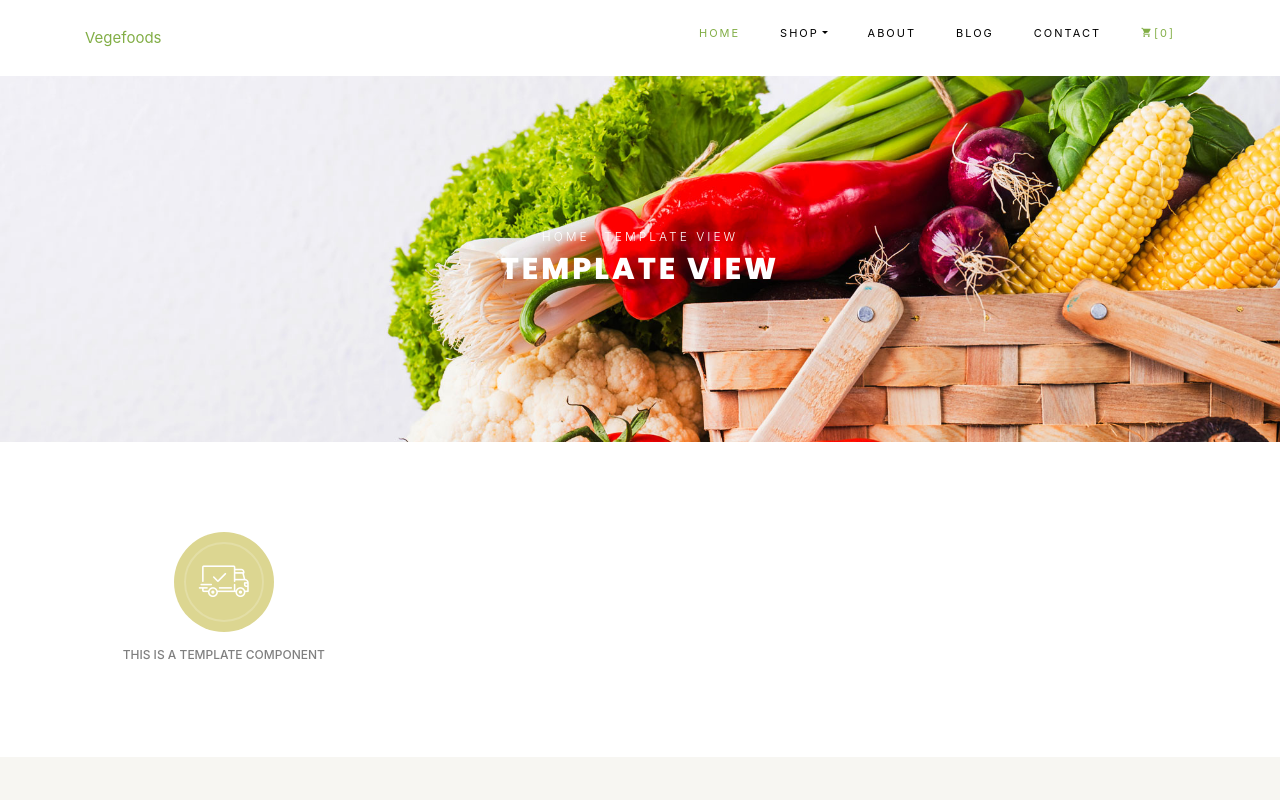
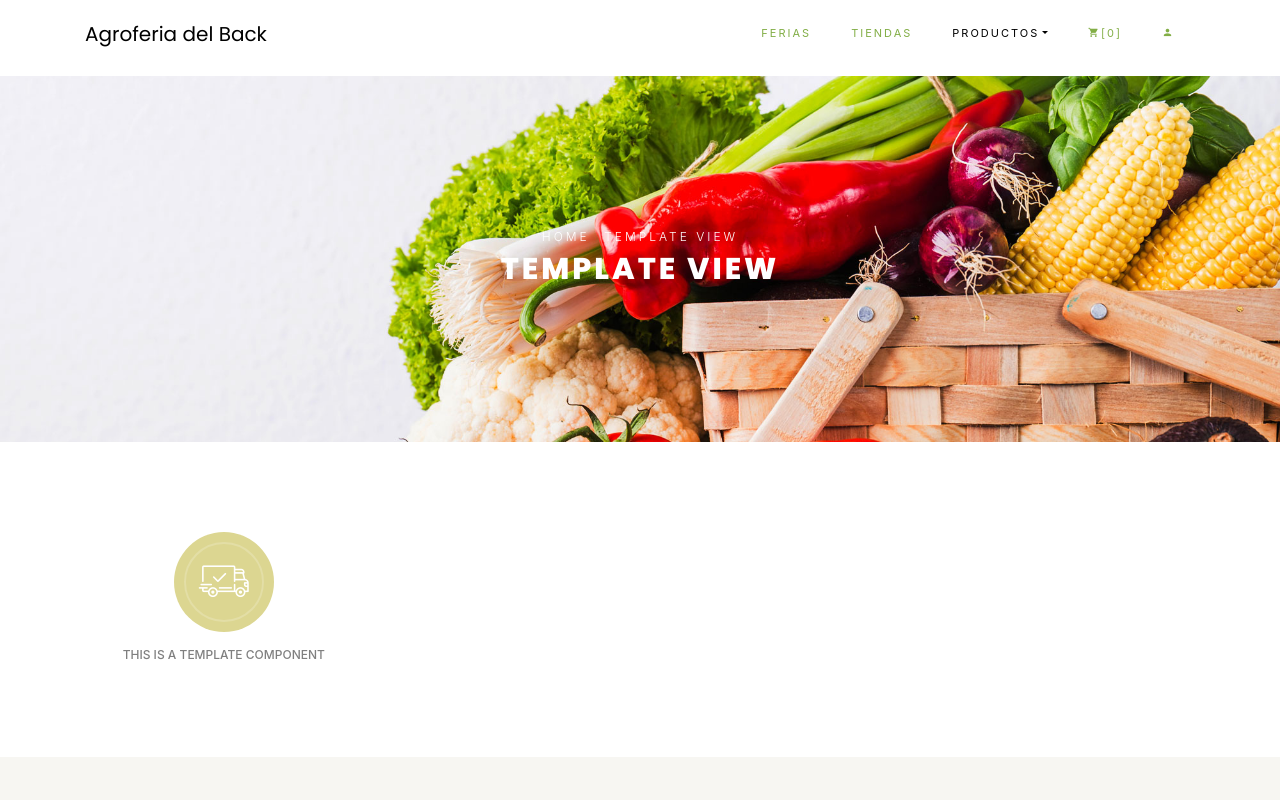
Before and after one commit to sergiorivasmedina/ECommerce-ReactJS, a React (Create React App) app: page /template in a window 1280 px wide. Shown: the top 800 px of the page. Built offline with nearby package versions, Linux system fonts and the light colour scheme.

Commit message:
:hankey: Diseño de Menu. Pendiente fijar rutas - Carla

```diff
--- /dev/null
+++ b/src/components/AgroferiaCliente/Menu.js
@@ -0,0 +1,44 @@
+import React from 'react';
+import { Link } from 'react-router-dom';
+
+class Menu extends React.Component {
+    constructor(props) {
+        super(props);
+        this.state = { value: 'Agroferia del Back' };
+    }
+
+    render() {
+        return (
+            <nav className="navbar navbar-expand-lg navbar-dark ftco_navbar bg-dark ftco-navbar-light" id="ftco-navbar">
+                <div className="container">
+                    <h5> {this.state.value}</h5>
+
+                    <div className="collapse navbar-collapse" id="ftco-nav">
+                        <ul className="navbar-nav ml-auto">
+
+                            <li className="nav-item"><label className="nav-link"><Link to="/Fairs" >FERIAS</Link></label></li>
+                            <li className="nav-item"><label className="nav-link"><Link to="/Stores">TIENDAS</Link></label></li>
+
+                            <li className="nav-item active dropdown">
+                                <a className="nav-link dropdown-toggle" href="#" id="dropdown04" data-toggle="dropdown" aria-haspopup="true" aria-expanded="false">PRODUCTOS</a>
+                                <div className="dropdown-menu" aria-labelledby="dropdown04">
+                                    <label className="dropdown-item" ><Link to="/CategoriesProducts">CATEGORÍAS</Link></label>
+                                    <label className="dropdown-item" ><Link to="/SearchProduct">BUSCADOR</Link></label>
+                                </div>
+                            </li>
+                            {/* ACTIVAR PARA SIGUIENTE SPRINT <li className="nav-item"><label className="nav-link"><Link to="/Map">MAPS</Link></label></li>
+                            <li className="nav-item"><label className="nav-link"><Link to="/Calendar">CALENDARIO</Link></label></li> */}
+
+                            <li className="nav-item cta cta-colored "><label className="nav-link"><Link to="/Cart"><span className="icon-shopping_cart"></span>[0]</Link></label></li>
+                            <li className="nav-item cta cta-colored"><label className="nav-link"><Link to="/Profile"><span className="icon-person"  ></span></Link></label></li>
+
+                        </ul>
+                    </div>
+                </div>
+            </nav>
+        );
+    }
+
+}
+
+export default Menu;
--- a/src/views/AgroferiaCliente/Template.js
+++ b/src/views/AgroferiaCliente/Template.js
@@ -1,5 +1,6 @@
 import React from 'react';
 import Navigator from '../../components/Vegefoods/Navigator';
+import Menu from '../../components/AgroferiaCliente/Menu';
 import Product from '../../components/Vegefoods/Product';
 import Footer from '../../components/Vegefoods/Footer';
 import Subscribe from '../../components/Vegefoods/Subscribe';
@@ -11,7 +12,7 @@ class Template extends React.Component {
     render() {
         return (
             <div className="Template">
-                <Navigator />
+                <Menu/>
                 <Heading title="Template View" imageUrl="images/bg_1.jpg" />
 
                 <section className="ftco-section">
```
